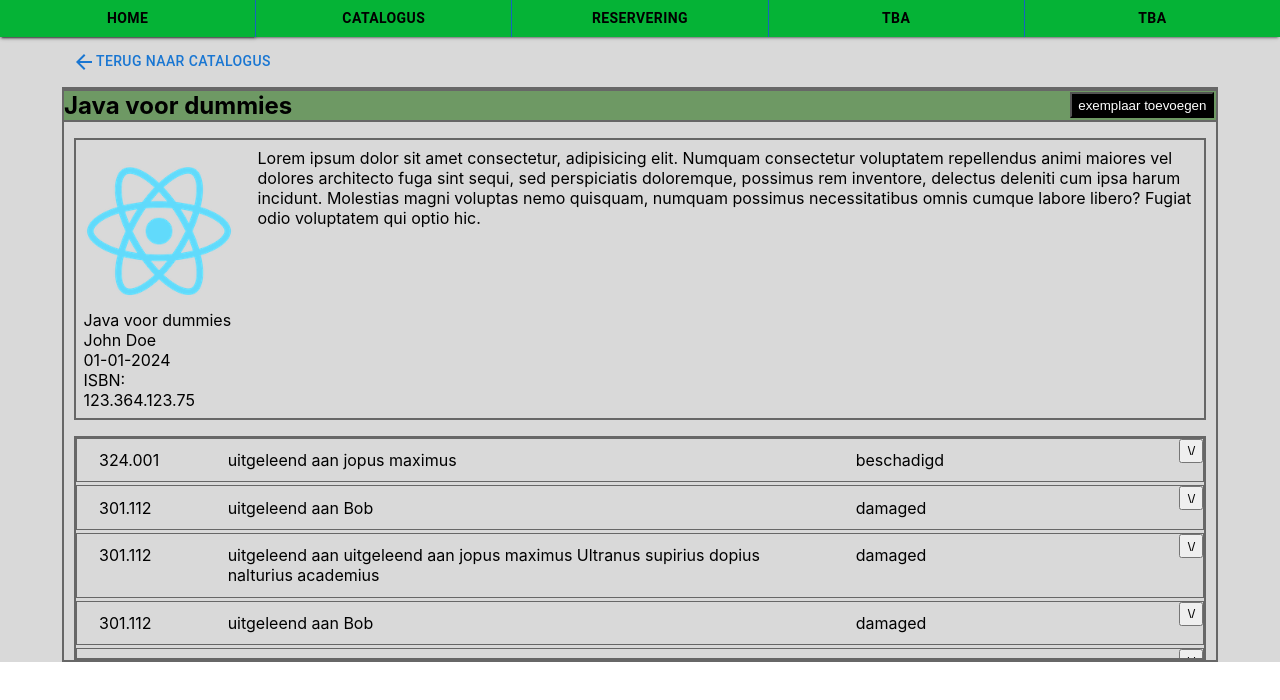
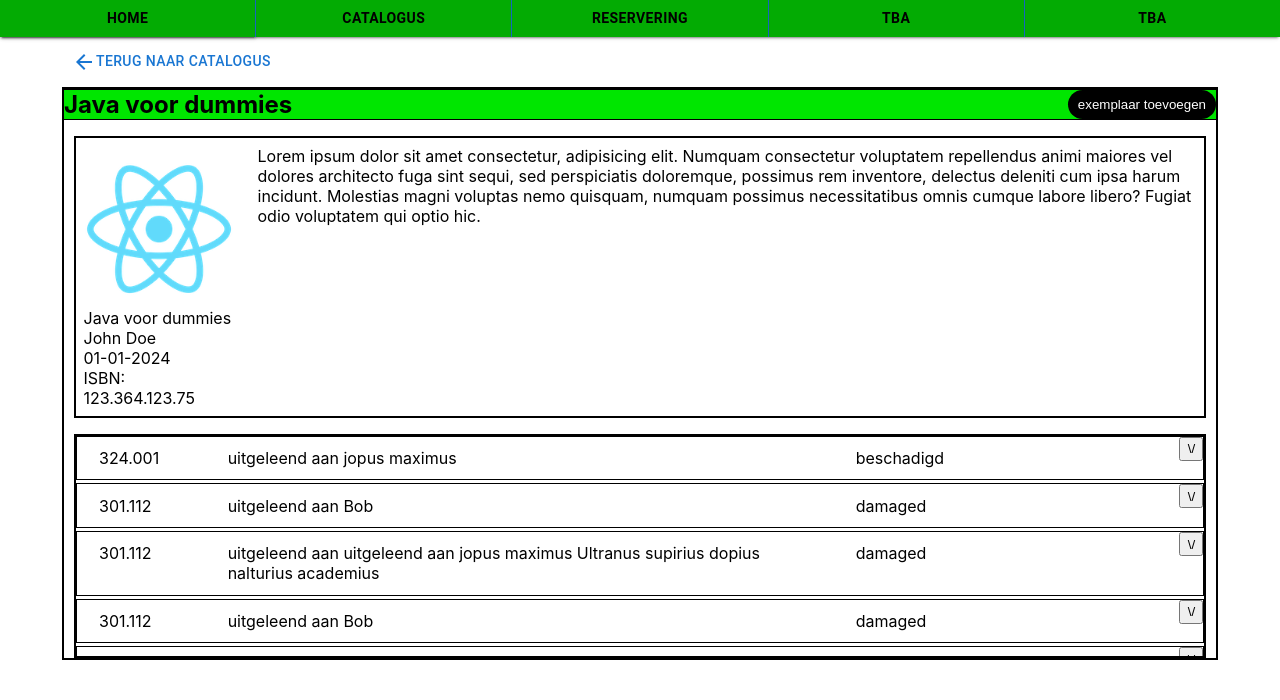
Before and after one commit to npboot/Frontend_WT, a React (Create React App) app: page /Info in a window 1280 px wide. Shown: the top 700 px of the page. Built offline with nearby package versions, Linux system fonts and the light colour scheme.

Commit message:
header added to catalogus.jsx and changed styling of header, catalogus page and bookinfo page

```diff
--- a/src/WebComponents/Header/Header.css
+++ b/src/WebComponents/Header/Header.css
@@ -0,0 +1,8 @@
+#ButtonGroup button{
+    background-color: var(--DARK-GREEN);
+
+}
+
+#ButtonGroup {
+    background-color: black;
+}
--- a/src/WebComponents/Header/Header.jsx
+++ b/src/WebComponents/Header/Header.jsx
@@ -1,13 +1,13 @@
 import Button from '@mui/material/Button';
 import ButtonGroup from '@mui/material/ButtonGroup';
 import {CatalogBT, HomePageBT, ReserveBookBT} from '../RoutingButtonCreation/HeaderNavigationButtons';
+import "./Header.css"
 
 function Header(){
 return (
 <ButtonGroup id="ButtonGroup"  sx={{
     ".MuiButtonGroup-grouped": {
     borderColor:"#black",
-    background:"#05b336",
     fontWeight: 700,
     color: "black",
     borderRadius: 0,
--- a/src/Webpages/BookInfo/BookInfo.css
+++ b/src/Webpages/BookInfo/BookInfo.css
@@ -1,8 +1,4 @@
-#exemplaarToevoegenButton{
-    background-color: black;
-    color: white;
-    margin: .1rem;
-}
+
 #imageAndBookInfoSubContainer{
     padding: .5rem;
 }
@@ -10,9 +6,7 @@
 .backToCatalogusArrow{
     width: 30px;
 }
-.BookInfo{
-    background-color: rgb(217, 217, 217);
-}
+
 .noMargin{
     margin: 0px;
 }
@@ -33,20 +27,22 @@
 }
 .bigBorder{
     border-style: solid;
-    border-color: rgb(103, 103, 103);
+    border-color: black;
     border-width: 2px;
 }
 .smallBorder{
     border-style: solid;
-    border-color: rgb(103, 103, 103);
+    border-color: black;
     border-width: 1px;
 }
 .titleHeader{
-    background-color: rgb(110,153,100);
+    background-color: var(--LIGHT-GREEN);
     display: flex;
     flex-direction: row;
     justify-content: space-between;
     width: 100%;
+    font-weight: bold;
+    border: var(--THIN-BORDER);
 }
 .containerBookInfo{
     padding-top: .5rem;
@@ -74,7 +70,6 @@
     flex-grow: 1;
     gap: .2rem;
     height: 220px;
-    overflow-y: auto;
     width: 98%;
 
 }
--- a/src/Webpages/BookInfo/BookInfo.jsx
+++ b/src/Webpages/BookInfo/BookInfo.jsx
@@ -101,7 +101,7 @@ function BookInfo() {
         <div class='container bigBorder'>
           <div class='titleHeader bigBorder'>
             <h2 class='noMargin'>Java voor dummies</h2>
-            <button id='exemplaarToevoegenButton' onClick={()=>(navigateToEditBookPage())}> exemplaar toevoegen</button>
+            <button className='darkButton' onClick={()=>(navigateToEditBookPage())}> exemplaar toevoegen</button>
 
             </div>
           <div class='containerBookInfo bigBorder'>
@@ -120,7 +120,7 @@ function BookInfo() {
             Lorem ipsum dolor sit amet consectetur, adipisicing elit. Numquam consectetur voluptatem repellendus animi maiores vel dolores architecto fuga sint sequi, sed perspiciatis doloremque, possimus rem inventore, delectus deleniti cum ipsa harum incidunt. Molestias magni voluptas nemo quisquam, numquam possimus necessitatibus omnis cumque labore libero? Fugiat odio voluptatem qui optio hic.
             </div>
             </div>
-            <div id='bookInstanceContainer'class ='bigBorder '>
+            <div id='bookInstanceContainer'class ='bigBorder scroll'>
 
               <div class='containerBookInstanceItem smallBorder'>
                 <p class='bookInstanceText iSBNtext'>324.001</p>
--- a/src/Webpages/Catalog/Catalog.css
+++ b/src/Webpages/Catalog/Catalog.css
@@ -13,10 +13,9 @@
 }
 
 /*specific syles for single components*/
-.catalog {
-    margin-top: 5%;
-    padding-left: 10%;
-    padding-right: 10%;
+.content {
+    padding-left: 7%;
+    padding-right: 7%;
     padding-top: 5%;
     display: flex;
     gap: 10px;
--- a/src/Webpages/Catalog/Catalog.jsx
+++ b/src/Webpages/Catalog/Catalog.jsx
@@ -2,6 +2,7 @@ import SearchBar from '../../WebComponents/SearchBar/SearchBar.jsx'
 import './Catalog.css';
 import {ConfigurableRouteNavigationBTNoFill} from "../../WebComponents/RoutingButtonCreation/ConfigurableRouteNavigationButton"
 import { useNavigate } from 'react-router'
+import Header from "../../WebComponents/Header/Header.jsx"
 
 function Catalog() {
   //const books data moet in de toekomst uit de database komen
@@ -94,6 +95,10 @@ function Catalog() {
 
     return (
       <div className="catalog">
+          <div>
+            <Header/>
+          </div>
+          <div className='content'>
           <div className="searchRow flexRow">
             <SearchBar/>
           </div>
@@ -125,6 +130,7 @@ function Catalog() {
               {books.map(book=>(addBookToCatalogTable(book)))}
             </div>
           </div>
+          </div>
       </div>
     );
 
```
